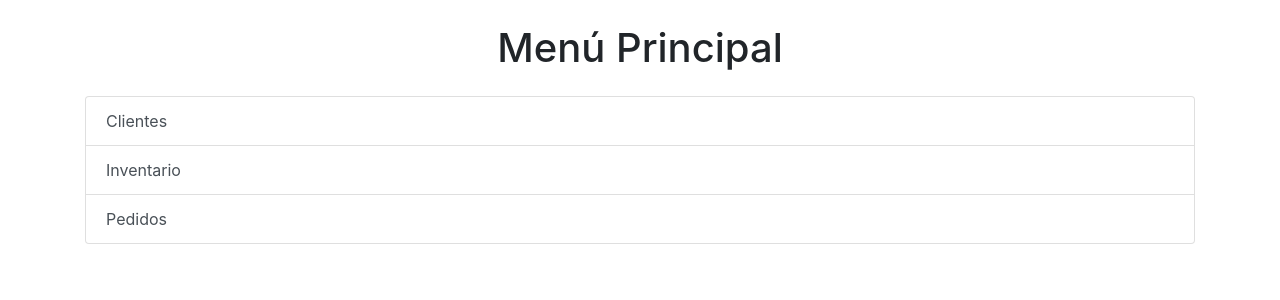
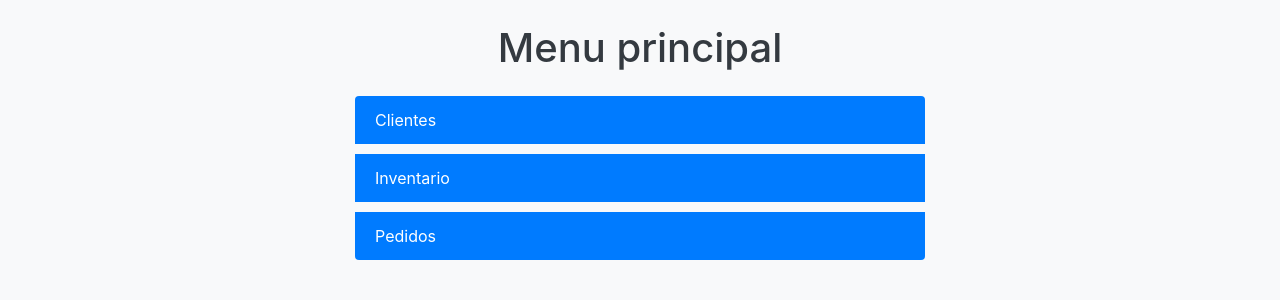
Before and after one commit to alee2602/SensacionalEventos, a Flask app: page /index in a window 1280 px wide. Shown: the top 300 px of the page. Run offline with Flask 3, Linux system fonts and the light colour scheme; some libraries are stand-ins or nearby versions.

Commit message:
Actualización index.html

```diff
--- a/templates/index.html
+++ b/templates/index.html
@@ -1,20 +1,57 @@
 <!DOCTYPE html>
-<html lang="en">
+<html lang="es">
 <head>
     <meta charset="UTF-8">
     <meta name="viewport" content="width=device-width, initial-scale=1, shrink-to-fit=no">
+    <title>Menú Principal</title>
     <link rel="stylesheet" href="https://stackpath.bootstrapcdn.com/bootstrap/4.3.1/css/bootstrap.min.css" integrity="sha384-ggOyR0iXCbMQv3Xipma34MD+dH/1fQ784/j6cY/iJTQUOhcWr7x9JvoRxT2MZw1T" crossorigin="anonymous">
-    <title>Menú Principal</title>
+    <script src="https://cdn.jsdelivr.net/npm/vue@2.6.14/dist/vue.js"></script>
+    <style>
+        body {
+            background-color: #f8f9fa;
+        }
+        .container {
+            max-width: 600px;
+        }
+        .list-group-item {
+            background-color: #007bff;
+            color: white;
+            border: none;
+            margin-bottom: 10px;
+        }
+        .list-group-item:hover {
+            background-color: #0056b3;
+        }
+        h1 {
+            color: #343a40;
+        }
+    </style>
 </head>
-<body class="container mt-4">
-    <center>
+<body>
+    <div id="app" class="container mt-4">
+        <center>
+            <h1 class="mb-4">Menu principal</h1>
+        </center>
+        <div class="list-group">
+            {% raw %}
+            <a v-for="item in menuItems" :href="item.url" class="list-group-item list-group-item-action">
+                {{ item.name }}
+            </a>
+            {% endraw %}
+        </div>
+    </div>
 
-        <h1 class="mb-4">Menú Principal</h1>
-    </center>
-    <div class="list-group">
-        <a href="{{ url_for('clientes') }}" class="list-group-item list-group-item-action">Clientes</a>
-        <a href="{{ url_for('inventario') }}" class="list-group-item list-group-item-action">Inventario</a>
-        <a href="{{ url_for('pedidos') }}" class="list-group-item list-group-item-action">Pedidos</a>
-    </div>
+    <script>
+        new Vue({
+            el: '#app',
+            data: {
+                menuItems: [
+                    { name: 'Clientes', url: '{{ url_for("clientes") }}' },
+                    { name: 'Inventario', url: '{{ url_for("inventario") }}' },
+                    { name: 'Pedidos', url: '{{ url_for("pedidos") }}' }
+                ]
+            }
+        });
+    </script>
 </body>
 </html>
```
